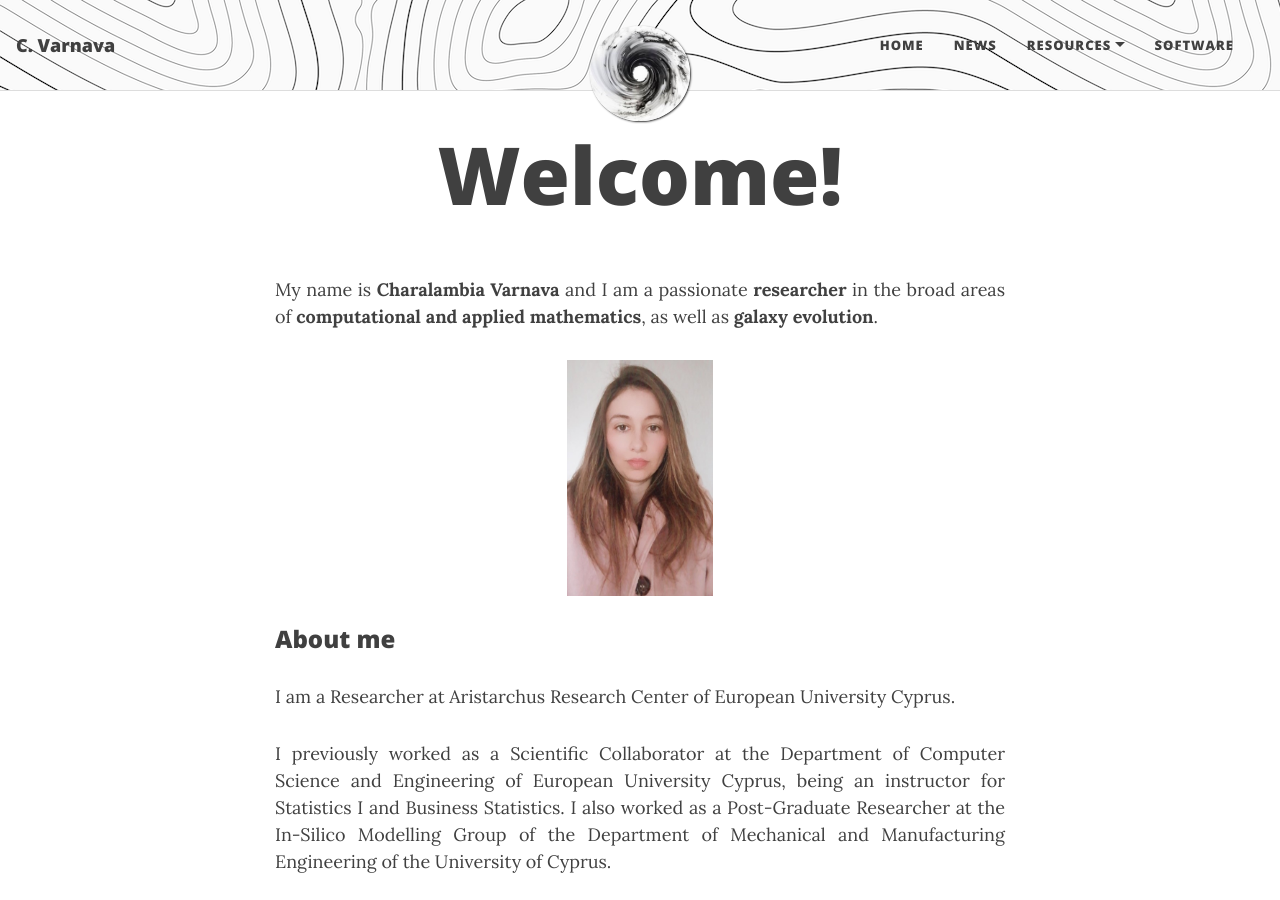
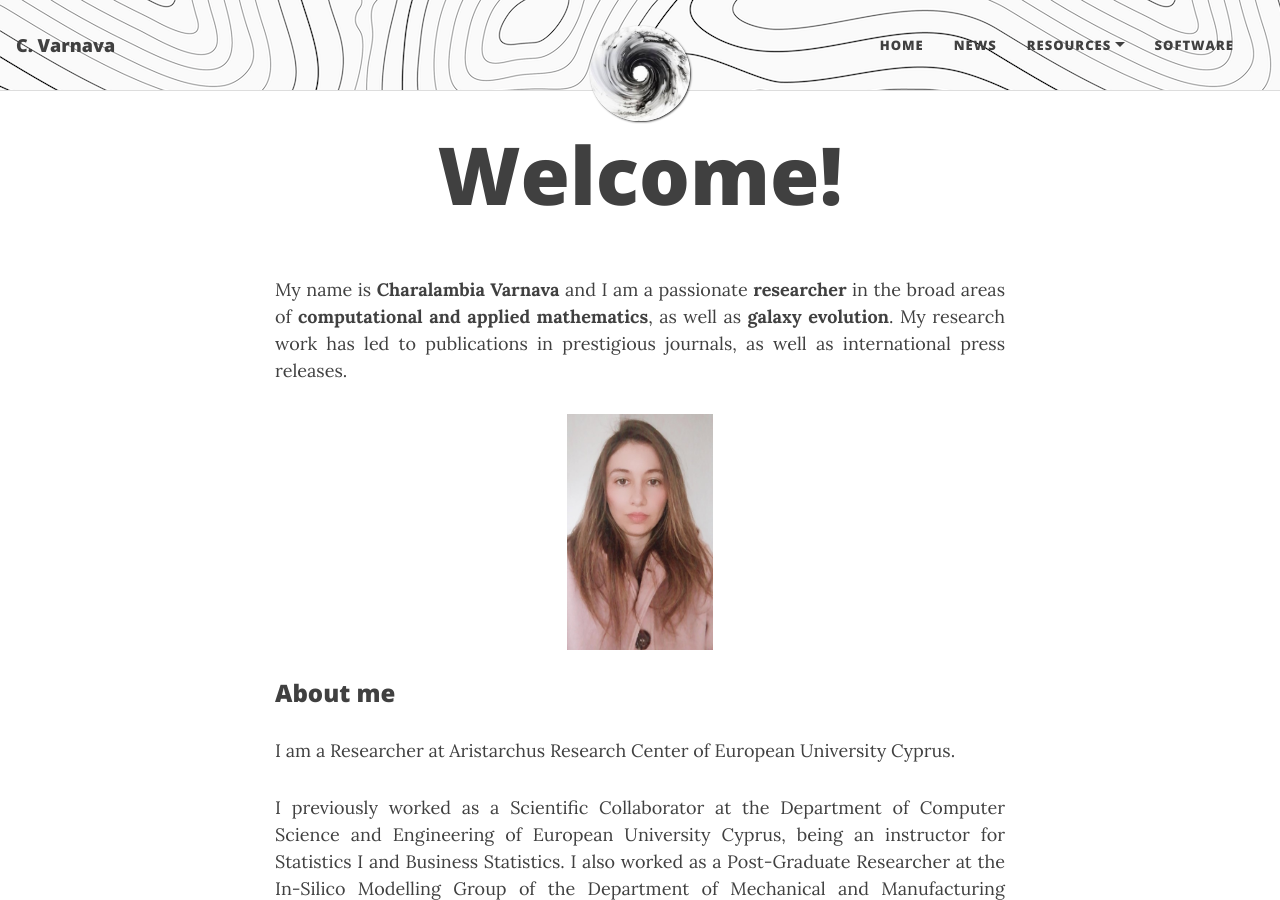
Before and after one commit to ch-var/ch-var.github.io, a Jekyll site: the page built from index.html, in a window 1280 px wide and 900 px high. Built offline with Jekyll 4.4.1, drawn with Linux system fonts in a browser that asks for light colours; the list of posts is cut into pages by our own code.

Commit message:
Update index.html

```diff
--- a/index.html
+++ b/index.html
@@ -2,7 +2,8 @@
 layout: page
 title: Welcome!
 ---
-<p align='justify'>My name is <b>Charalambia Varnava</b> and I am a passionate <b>researcher</b> in the broad areas of <b>computational and applied mathematics</b>, as well as <b>galaxy evolution</b>.</p>
+<p align='justify'>My name is <b>Charalambia Varnava</b> and I am a passionate <b>researcher</b> in the broad areas of <b>computational and applied mathematics</b>, as well as <b>galaxy evolution</b>. My research work has led to publications in prestigious journals, as well as international
+press releases.</p>
 
 <p align="center">
 <img src="/assets/img/photo.jpg" width="20%" height="20%">
```
